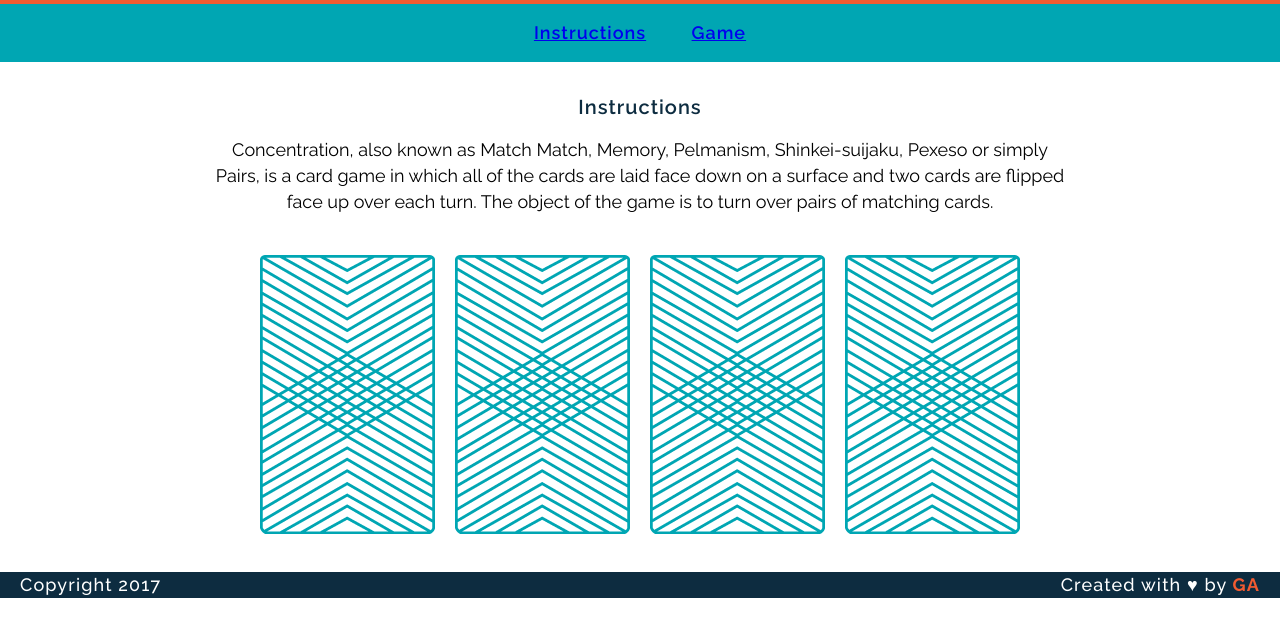
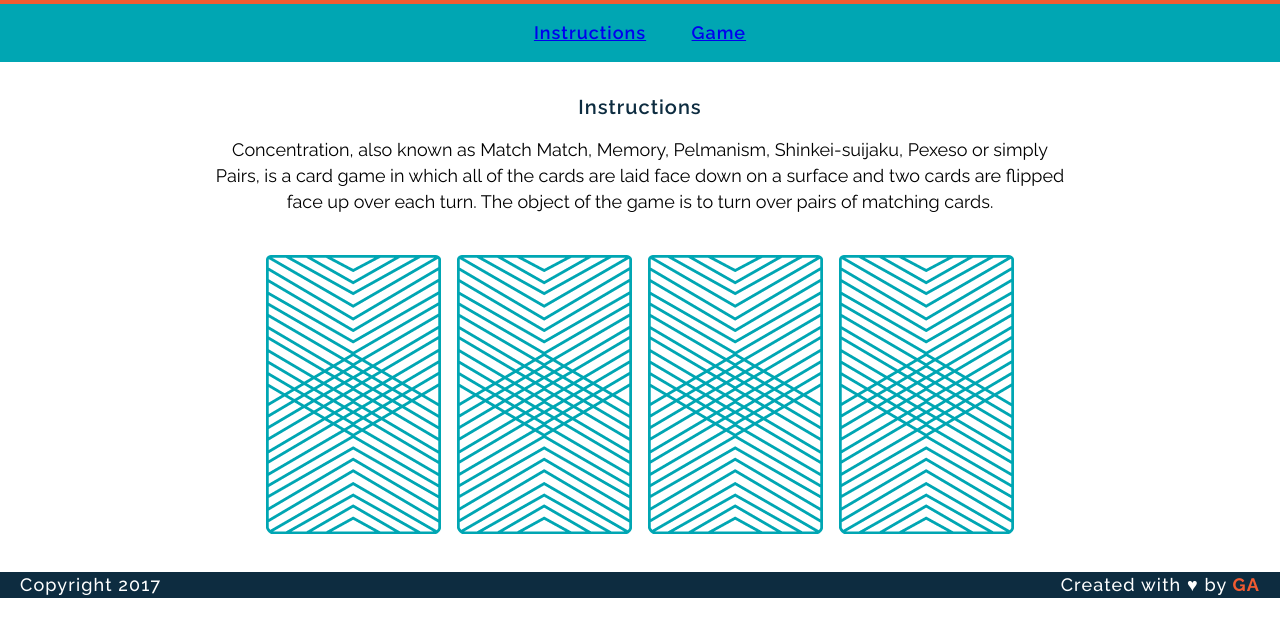
Before and after one commit to caitfriedlander/wdi-fundamentals-memorygame-1, a plain HTML site: page index.html in a window 1280 px wide. Shown: the part 101-738 px from the top of the page. Drawn offline with Linux system fonts and the light colour scheme; a web font is replaced by a local one.

Commit message:
finished game logic

```diff
--- a/index.html
+++ b/index.html
@@ -20,12 +20,13 @@
   <main>
     <h2 id="instructions">Instructions</h2>
     <p>Concentration, also known as Match Match, Memory, Pelmanism, Shinkei-suijaku, Pexeso or simply Pairs, is a card game in which all of the cards are laid face down on a surface and two cards are flipped face up over each turn. The object of the game is to turn over pairs of matching cards.</p>
-    <div id="game">
+    <div id="game-board" class="board clearfix"></div>
+<!--     <div id="game">
       <img src="images/back.png" alt="Queen of Diamonds">
       <img src="images/back.png" alt="Queen of Hearts">
       <img src="images/back.png" alt="King of Diamonds">
       <img src="images/back.png" alt="King of Hearts">
-    </div>
+    </div> -->
   </main>
   <footer class="clearfix">
       <p class="copyright">Copyright 2017</p>
--- a/js/main.js
+++ b/js/main.js
@@ -22,6 +22,7 @@ var cards = [
 ];
 
 var cardsInPlay = [];
+
 var checkForMatch = function () {
   if (cardsInPlay[0] === cardsInPlay[1]) {
   alert("You found a match!");
@@ -31,19 +32,28 @@ var checkForMatch = function () {
 };
 
 
-var flipCard = function (cardId) {
-  cardsInPlay.push(cards[cardId].rank);
+var flipCard = function () {
+  var cardId = this.getAttribute('data-id');
+
   console.log("User flipped " + cards[cardId].rank);
+  cardsInPlay.push(cards[cardId].rank)
+
   console.log(cards[cardId].cardImage);
   console.log(cards[cardId].suit);
-  if (cardsInPlay.length === 2) {
-    if (cardsInPlay[0] === cardsInPlay[1]) {
-      checkForMatch();
-    } else {
-      checkForMatch();
-    }
+  this.setAttribute('src', cards[cardId].cardImage);
+   if (cardsInPlay.length === 2) {
+    checkForMatch();
   }
 };
 
-flipCard(0);
-flipCard(2);
+var createBoard = function () {
+  for (var i = 0; i < cards.length; i++) {
+    var cardElement = document.createElement('img');
+    cardElement.setAttribute('src', "images/back.png");
+    cardElement.setAttribute('data-id', i);
+    cardElement.addEventListener('click', flipCard);
+  document.getElementById('game-board').appendChild(cardElement);
+  }
+};
+
+createBoard();
```
